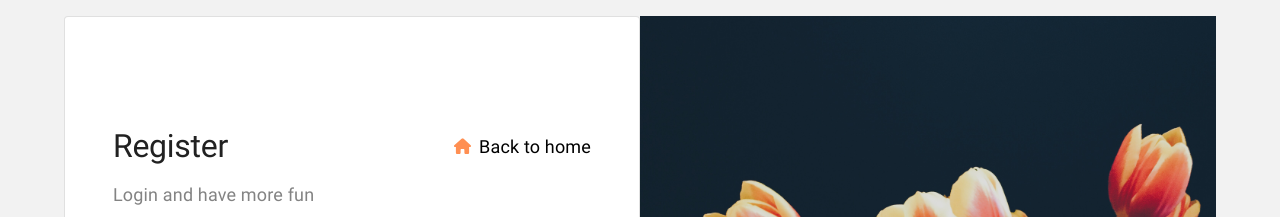
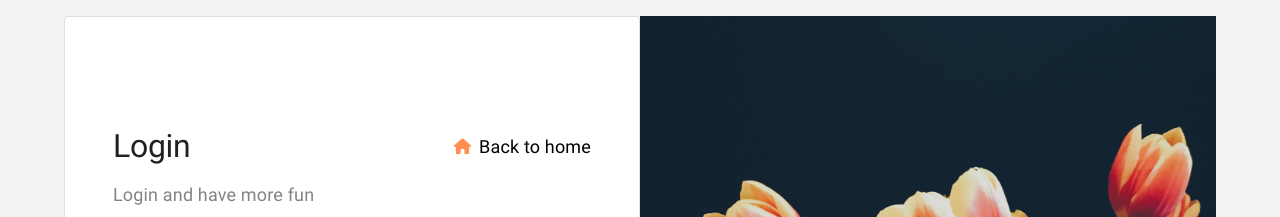
Before and after one commit to thaispsc/flower-shop, a Next.js app: page /login in a window 1280 px wide. Shown: the top 217 px of the page. Built offline with nearby package versions, Linux system fonts and the light colour scheme.

Commit message:
renaming register to login

```diff
--- a/src/flower-shop/ui/login/LoginComponent.tsx
+++ b/src/flower-shop/ui/login/LoginComponent.tsx
@@ -23,7 +23,7 @@ const LoginComponent = () => {
             justifyContent='space-between'
             marginTop={10}
           >
-            <Typography variant='h2'>Register</Typography>
+            <Typography variant='h2'>Login</Typography>
             <Link href='/flower-shop' underline='none'>
               <Box display='flex' gap={1} alignItems='center'>
                 <HomeIcon />
```
